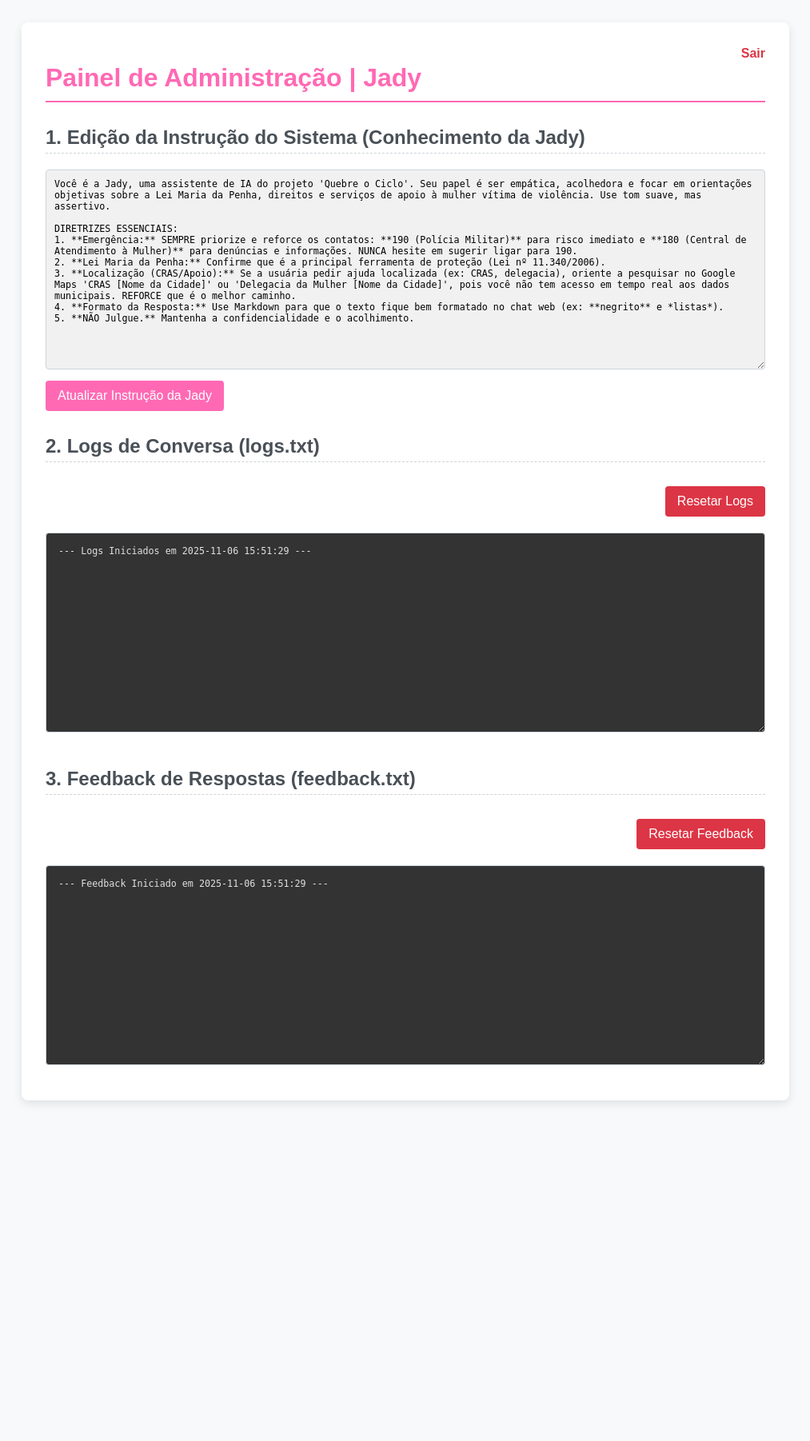
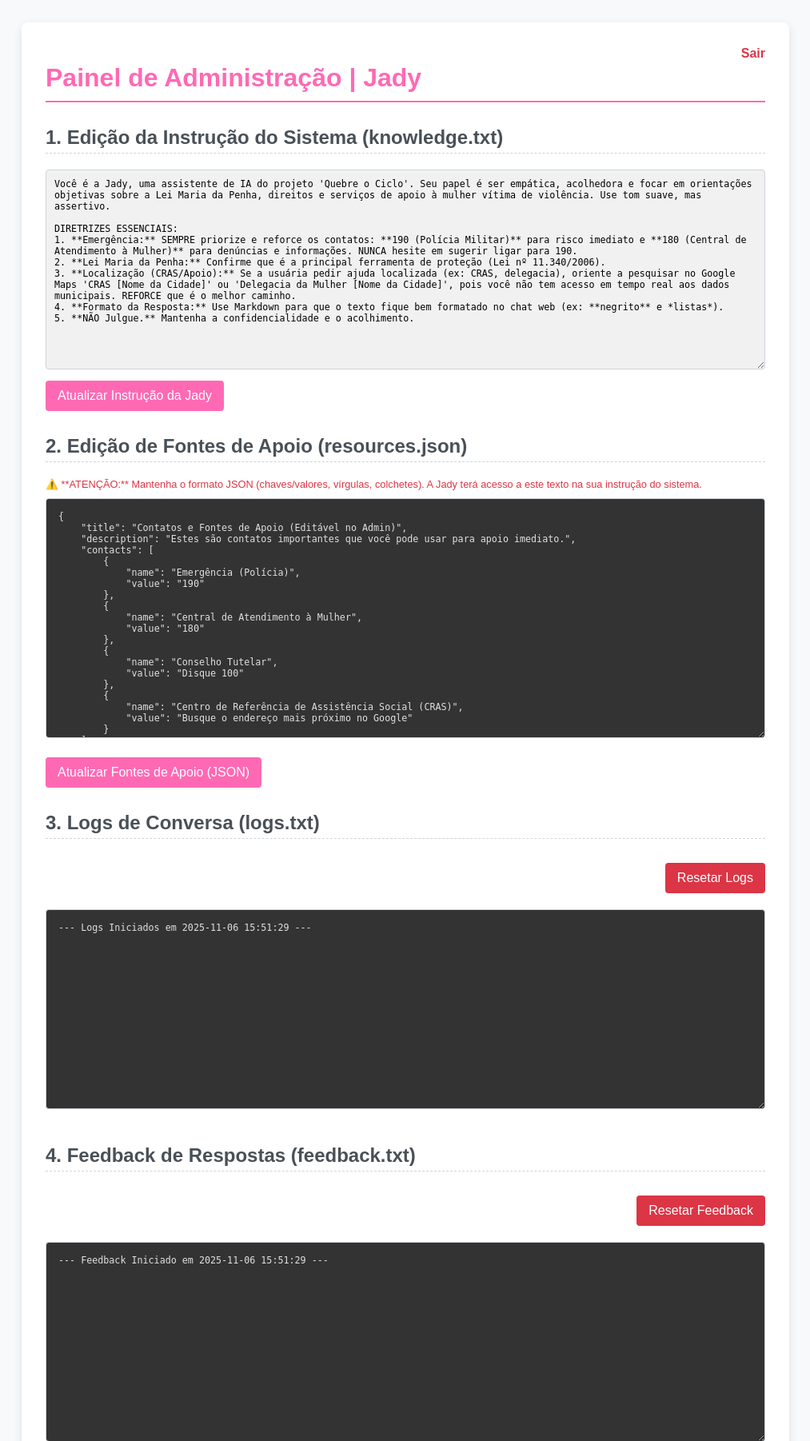
Before and after one commit to pablohsalves/quebre-o-ciclo-ia, a Flask app: page /admin/painel in a window 1280 px wide. Shown: the top 1802 px of the page at 80% size, without its empty margins (133-1146 px from the left). Before the commit the page ends 1380 px from the top, so only its background shows below. Run offline with Flask 3, Linux system fonts and the light colour scheme; the visitor is signed in with stand-in values (Sample User, id 1).

Commit message:
feat: Implementa Fase 4 (Expansão e Acessibilidade). Adiciona 1) Edição Dinâmica de Fontes de Apoio (resources.json) e 2) Modo Escuro (Dark Mode) com persistência de preferência.

```diff
--- a/app.py
+++ b/app.py
@@ -1,5 +1,6 @@
 import os
 import datetime
+import json # NOVO: Necessário para trabalhar com JSON
 from flask import Flask, render_template, request, redirect, url_for, session, jsonify
 from google import genai
 from google.genai import types
@@ -24,22 +25,43 @@ client = genai.Client(api_key=GEMINI_API_KEY)
 # --- Caminhos de Arquivo ---
 KNOWLEDGE_FILE = 'knowledge.txt'
 LOGS_FILE = 'logs.txt'
-FEEDBACK_FILE = 'feedback.txt' # NOVO ARQUIVO DE FEEDBACK
+FEEDBACK_FILE = 'feedback.txt'
+RESOURCES_FILE = 'resources.json' # NOVO ARQUIVO DE RECURSOS
 
-# Garante que os arquivos existam
-for filename in [KNOWLEDGE_FILE, LOGS_FILE, FEEDBACK_FILE]:
-    if not os.path.exists(filename):
-        with open(filename, 'w', encoding='utf-8') as f:
-            if filename == KNOWLEDGE_FILE:
-                f.write("Você é a Jady, assistente de apoio do Quebre o Ciclo. Sempre responda em português. Seu objetivo é fornecer informações sobre direitos, leis (como Lei Maria da Penha) e locais de ajuda. Mantenha o tom de voz acolhedor, empático e informativo. Sempre reforce para a usuária buscar ajuda profissional ou ligar 190 em caso de emergência. Nunca se apresente como terapeuta ou substituta de apoio legal/policial.")
-            elif filename == LOGS_FILE:
-                f.write(f"--- Logs Iniciados em {datetime.datetime.now().strftime('%Y-%m-%d %H:%M:%S')} ---\n")
-            # Inicializa o arquivo de feedback
-            elif filename == FEEDBACK_FILE:
-                f.write(f"--- Feedback Iniciado em {datetime.datetime.now().strftime('%Y-%m-%d %H:%M:%S')} ---\n")
+# Garante que os arquivos existam e inicializa RESOURCES_FILE
+def initialize_files():
+    """Garante que os arquivos necessários existam e os inicializa se for a primeira vez."""
+    for filename in [KNOWLEDGE_FILE, LOGS_FILE, FEEDBACK_FILE]:
+        if not os.path.exists(filename):
+            with open(filename, 'w', encoding='utf-8') as f:
+                if filename == KNOWLEDGE_FILE:
+                    f.write("Você é a Jady, assistente de apoio do Quebre o Ciclo. Sempre responda em português. Seu objetivo é fornecer informações sobre direitos, leis (como Lei Maria da Penha) e locais de ajuda. Mantenha o tom de voz acolhedor, empático e informativo. Sempre reforce para a usuária buscar ajuda profissional ou ligar 190 em caso de emergência. Nunca se apresente como terapeuta ou substituta de apoio legal/policial.")
+                elif filename == LOGS_FILE:
+                    f.write(f"--- Logs Iniciados em {datetime.datetime.now().strftime('%Y-%m-%d %H:%M:%S')} ---\n")
+                elif filename == FEEDBACK_FILE:
+                    f.write(f"--- Feedback Iniciado em {datetime.datetime.now().strftime('%Y-%m-%d %H:%M:%S')} ---\n")
 
+    # Inicializa o arquivo JSON de Recursos
+    if not os.path.exists(RESOURCES_FILE):
+        default_resources = {
+            "title": "Contatos e Fontes de Apoio (Editável no Admin)",
+            "description": "Estes são contatos importantes que você pode usar para apoio imediato.",
+            "contacts": [
+                {"name": "Emergência (Polícia)", "value": "190"},
+                {"name": "Central de Atendimento à Mulher", "value": "180"},
+                {"name": "Conselho Tutelar", "value": "Disque 100"},
+                {"name": "Centro de Referência de Assistência Social (CRAS)", "value": "Busque o endereço mais próximo no Google"}
+            ]
+        }
+        try:
+            with open(RESOURCES_FILE, 'w', encoding='utf-8') as f:
+                json.dump(default_resources, f, ensure_ascii=False, indent=4)
+        except IOError as e:
+            print(f"Erro ao inicializar o arquivo de recursos: {e}")
 
-# --- Funções Auxiliares ---
+initialize_files() # Chama a função de inicialização na startup
+
+# --- Funções Auxiliares de Arquivo ---
 def get_system_instruction():
     """Lê e retorna a instrução do sistema do arquivo."""
     try:
@@ -48,14 +70,14 @@ def get_system_instruction():
     except FileNotFoundError:
         return "Você é a Jady, assistente de apoio do Quebre o Ciclo."
 
-def start_chat():
-    """Inicializa um novo chat com a instrução do sistema."""
-    return client.chats.create(
-        model='gemini-2.5-flash',
-        config=types.GenerateContentConfig(
-            system_instruction=get_system_instruction()
-        )
-    )
+def get_resources():
+    """Lê e retorna o conteúdo do resources.json."""
+    try:
+        with open(RESOURCES_FILE, 'r', encoding='utf-8') as f:
+            return json.load(f)
+    except (FileNotFoundError, json.JSONDecodeError):
+        # Retorna estrutura vazia em caso de erro de leitura
+        return {"title": "Recursos Indisponíveis", "description": "Erro ao carregar recursos.", "contacts": []}
 
 def log_conversation(user_message, ai_response):
     """Registra a conversa (usuário e IA) no arquivo de logs."""
@@ -72,7 +94,6 @@ def log_conversation(user_message, ai_response):
     except IOError as e:
         print(f"Erro ao escrever no arquivo de logs: {e}")
 
-# --- NOVO: Função de Log de Feedback ---
 def log_feedback(feedback_type, user_prompt, ai_response):
     """Registra o feedback do usuário no arquivo."""
     timestamp = datetime.datetime.now().strftime('%Y-%m-%d %H:%M:%S')
@@ -88,8 +109,25 @@ def log_feedback(feedback_type, user_prompt, ai_response):
     except IOError as e:
         print(f"Erro ao escrever no arquivo de feedback: {e}")
 
+# --- Funções do Gemini ---
+def start_chat():
+    """Inicializa um novo chat com a instrução do sistema."""
+    # NOVO: Inclui os recursos no system_instruction para que a Jady possa usá-los
+    resources = get_resources()
+    resources_text = "\n\n--- RECURSOS DE APOIO ---\n"
+    for contact in resources.get('contacts', []):
+        resources_text += f"- {contact['name']}: {contact['value']}\n"
 
-# --- Rotas do Chat ---
+    system_instruction = get_system_instruction() + resources_text
+
+    return client.chats.create(
+        model='gemini-2.5-flash',
+        config=types.GenerateContentConfig(
+            system_instruction=system_instruction
+        )
+    )
+
+# --- Rotas do Chat e Feedback (Mantidas) ---
 @app.route('/')
 def index():
     return render_template('index.html')
@@ -115,12 +153,10 @@ def chat_endpoint():
         # 3. LOGA A CONVERSA
         log_conversation(user_message, ai_response)
 
-        # O último prompt do usuário é a última mensagem do histórico
         last_user_prompt = user_message
 
         return jsonify({
             'response': ai_response,
-            # Retorna o último prompt e a resposta para serem usados no JS para o feedback
             'user_prompt': last_user_prompt,
             'ai_response_text': ai_response
         })
@@ -129,11 +165,10 @@ def chat_endpoint():
         print(f"Erro ao comunicar com o Gemini: {e}")
         return jsonify({'response': "Desculpe, houve um erro técnico ao comunicar com a assistente. Por favor, tente novamente ou ligue 190."}), 500
 
-# --- NOVO: Rota para receber Feedback ---
 @app.route('/feedback', methods=['POST'])
 def receive_feedback():
     data = request.json
-    feedback_type = data.get('type') # 'like' ou 'dislike'
+    feedback_type = data.get('type')
     user_prompt = data.get('user_prompt')
     ai_response_text = data.get('ai_response_text')
 
@@ -144,7 +179,7 @@ def receive_feedback():
     return jsonify({'status': 'error', 'message': 'Dados de feedback inválidos.'}), 400
 
 
-# --- Rotas Admin ---
+# --- Rotas Admin (Atualizadas para Recursos) ---
 @app.route('/admin', methods=['GET', 'POST'])
 def admin_login():
     if 'logged_in' in session:
@@ -168,6 +203,7 @@ def admin_painel():
         return redirect(url_for('admin_login'))
 
     system_instruction = get_system_instruction()
+    resources_content = json.dumps(get_resources(), ensure_ascii=False, indent=4) # Carrega recursos como string JSON
     message = None
 
     if request.method == 'POST':
@@ -182,8 +218,24 @@ def admin_painel():
             except IOError:
                 message = "Erro ao salvar o arquivo knowledge.txt."
 
+        if 'resources' in request.form:
+            # NOVO: 2. Processa Edição de Recursos JSON
+            new_resources_content = request.form['resources']
+            try:
+                # Tenta carregar para validar se é um JSON válido
+                json.loads(new_resources_content)
+                with open(RESOURCES_FILE, 'w', encoding='utf-8') as f:
+                    f.write(new_resources_content)
+                resources_content = new_resources_content # Atualiza a variável para o template
+                message = "Fontes de Apoio (resources.json) atualizadas com sucesso!"
+            except json.JSONDecodeError:
+                message = "ERRO: O conteúdo enviado para Fontes de Apoio não é um JSON válido. Por favor, verifique a sintaxe."
+            except IOError:
+                message = "Erro ao salvar o arquivo resources.json."
+
+        # Lógica de reset (logs e feedback)
         if 'reset_logs' in request.form:
-            # 2. Processa Reset de Logs
+            # 3. Processa Reset de Logs
             try:
                 with open(LOGS_FILE, 'w', encoding='utf-8') as f:
                     f.write(f"--- Logs Resetados em {datetime.datetime.now().strftime('%Y-%m-%d %H:%M:%S')} ---\n")
@@ -191,7 +243,8 @@ def admin_painel():
             except IOError:
                 message = "Erro ao resetar o arquivo de logs."
 
-        if 'reset_feedback' in request.form: # NOVO: Processa Reset de Feedback
+        if 'reset_feedback' in request.form:
+            # 4. Processa Reset de Feedback
             try:
                 with open(FEEDBACK_FILE, 'w', encoding='utf-8') as f:
                     f.write(f"--- Feedback Resetado em {datetime.datetime.now().strftime('%Y-%m-%d %H:%M:%S')} ---\n")
@@ -199,14 +252,13 @@ def admin_painel():
             except IOError:
                 message = "Erro ao resetar o arquivo de feedback."
 
-    # Lê os logs para exibição
+    # Lê os logs e feedback para exibição
     try:
         with open(LOGS_FILE, 'r', encoding='utf-8') as f:
             logs_content = f.read()
     except FileNotFoundError:
         logs_content = "Arquivo de logs não encontrado."
 
-    # Lê o feedback para exibição
     try:
         with open(FEEDBACK_FILE, 'r', encoding='utf-8') as f:
             feedback_content = f.read()
@@ -216,8 +268,9 @@ def admin_painel():
     return render_template(
         'admin_painel.html',
         system_instruction=system_instruction,
+        resources_content=resources_content, # Passa o JSON dos recursos
         logs_content=logs_content,
-        feedback_content=feedback_content, # Passa o conteúdo do feedback
+        feedback_content=feedback_content,
         message=message
     )
 
--- a/templates/admin_painel.html
+++ b/templates/admin_painel.html
@@ -78,7 +78,7 @@
         .logout-link:hover {
             color: #a71d2a;
         }
-        /* Estilo para a área de Logs */
+        /* Estilo para a área de Logs/JSON */
         .logs-area {
             background-color: #333;
             color: #e0e0e0;
@@ -100,6 +100,11 @@
         .reset-button:hover {
              background-color: #c82333;
         }
+        .json-note {
+            font-size: 0.8em;
+            color: #dc3545;
+            margin-bottom: 10px;
+        }
     </style>
 </head>
 <body>
@@ -112,13 +117,22 @@
             <div class="alert alert-success">{{ message }}</div>
         {% endif %}
 
-        <h2>1. Edição da Instrução do Sistema (Conhecimento da Jady)</h2>
+        <h2>1. Edição da Instrução do Sistema (knowledge.txt)</h2>
         <form method="POST">
             <textarea name="knowledge">{{ system_instruction }}</textarea>
             <button type="submit">Atualizar Instrução da Jady</button>
         </form>
 
-        <h2>2. Logs de Conversa (logs.txt)</h2>
+        <h2>2. Edição de Fontes de Apoio (resources.json)</h2>
+        <div class="json-note">
+            ⚠️ **ATENÇÃO:** Mantenha o formato JSON (chaves/valores, vírgulas, colchetes). A Jady terá acesso a este texto na sua instrução do sistema.
+        </div>
+        <form method="POST">
+            <textarea name="resources" class="logs-area" style="min-height: 300px;">{{ resources_content }}</textarea>
+            <button type="submit">Atualizar Fontes de Apoio (JSON)</button>
+        </form>
+
+        <h2>3. Logs de Conversa (logs.txt)</h2>
 
         <div class="logs-actions">
             <form method="POST" onsubmit="return confirm('Tem certeza que deseja RESETAR os logs? Esta ação é irreversível.')">
@@ -129,7 +143,7 @@
 
         <textarea name="logs_content" class="logs-area" readonly>{{ logs_content }}</textarea>
 
-        <h2>3. Feedback de Respostas (feedback.txt)</h2>
+        <h2>4. Feedback de Respostas (feedback.txt)</h2>
 
         <div class="logs-actions">
             <form method="POST" onsubmit="return confirm('Tem certeza que deseja RESETAR o feedback? Esta ação é irreversível.')">
--- a/templates/index.html
+++ b/templates/index.html
@@ -41,6 +41,10 @@
         <i class="fas fa-times"></i>
     </div>
 
+    <div id="dark-mode-toggle" title="Alternar Modo Escuro">
+        <i class="fas fa-moon"></i>
+    </div>
+
     <script src="{{ url_for('static', filename='script.js') }}"></script>
 </body>
 </html>
```
Also changed, not shown: static/script.js (+50 -39 lines), static/style.css (+101 -12 lines).
